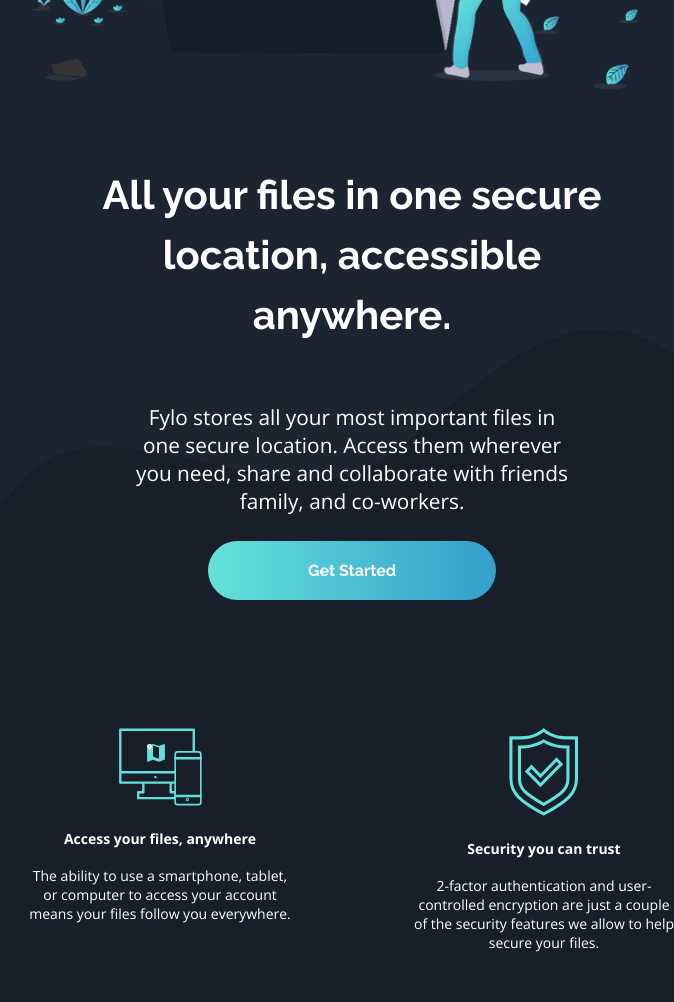
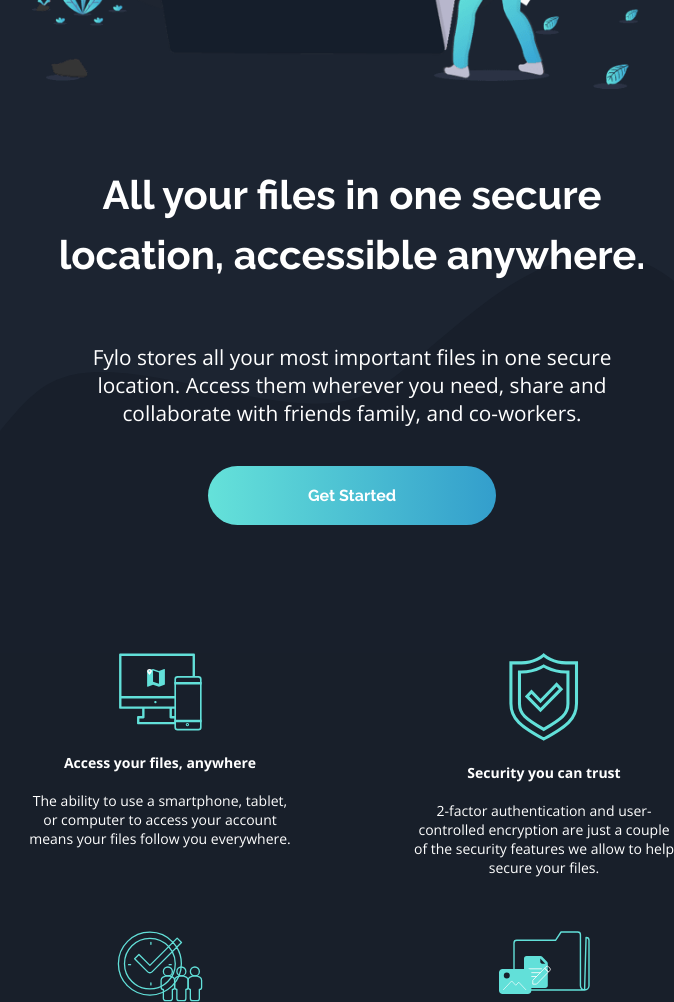
Before and after one commit to CommanderMeow/Fylo-desk-theme-landing-page, a plain HTML site: page index.html in a window 1280 px wide. Shown: the part 540-1542 px from the top of the page, without its empty margins (288-962 px from the left). Drawn offline with nearby package versions, Linux system fonts and the light colour scheme.

Commit message:
css h1 update

```diff
--- a/styles.css
+++ b/styles.css
@@ -28,7 +28,7 @@
 
 h1 {
   font-size: 2.5rem;
-  padding: 2% 30%;
+  padding: 2% 27%;
   font-family: 'Raleway', sans-serif;
   line-height: 1.5;
 }
@@ -109,13 +109,13 @@
 
 .intro p {
   font-size: 1.3rem;
-  padding: 0 33%;
+  padding: 0 29%;
 }
 
 .cta-button {
   font-size: 1rem;
   font-weight: 700;
-  margin: 2% 0 5%;
+  margin: 3% 0 5%;
   padding: 20px 100px;
 }
 
@@ -251,7 +251,7 @@
   border-style: none;
   display: inline;
   padding: 15px 3%;
-  flex-basis: 80%;
+  flex-basis: 70%;
 }
 
 #email::placeholder {
@@ -259,7 +259,7 @@
 }
 
 .email-button {
-  padding: 15px 0;
+  padding: 15px 100px;
   margin-left: 5%;
   font-weight: 700;
 }
```
